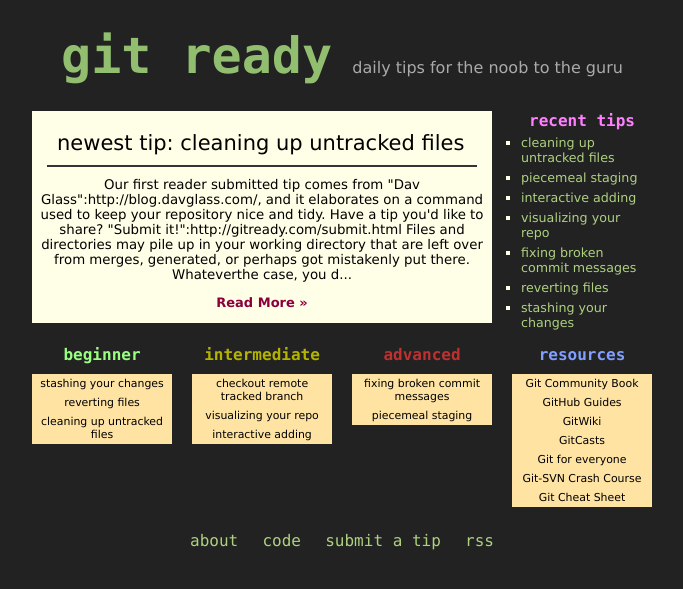
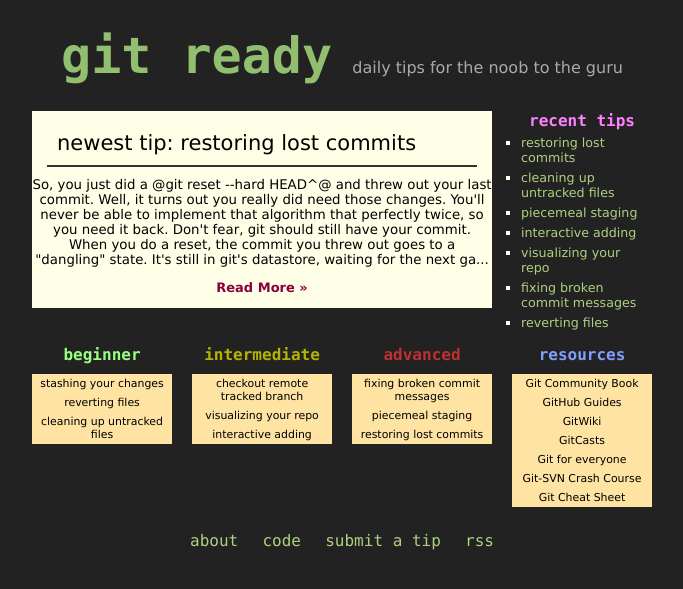
Before and after one commit to qrush/gitready, a Jekyll site: the page built from index.html, in a window 1280 px wide. Shown: the top 589 px of the page, without its empty margins (298-981 px from the left). Built offline with Jekyll 4.4.1, drawn with Linux system fonts in a browser that asks for light colours.

Commit message:
Saturday's post on restoring lost commits.

```diff
--- a/_layouts/default.html
+++ b/_layouts/default.html
@@ -36,6 +36,7 @@
       <h3 id="red">advanced</h3>
       <a href="/2009/01/12/fixing-broken-commit-messages.html">fixing broken commit messages</a>
       <a href="/2009/01/15/piecemeal-staging.html">piecemeal staging</a>
+      <a href="/2009/01/17/restoring-lost-commits.html">restoring lost commits</a>
     </div>
     <div class="grid_2 suffix_2 links">
       <h3 id="blue">resources</h3>
--- /dev/null
+++ b/_posts/2009-01-17-restoring-lost-commits.textile
@@ -0,0 +1,52 @@
+---
+layout: post
+title: restoring lost commits
+---
+
+So, you just did a @git reset --hard HEAD^@ and threw out your last commit. Well, it turns out you really did need those changes. You'll never be able to implement that algorithm that perfectly twice, so you need it back. Don't fear, git should still have your commit. When you do a reset, the commit you threw out goes to a "dangling" state. It's still in git's datastore, waiting for the next garbage collection to clean it up. So unless you've ran a @git gc@ since you tossed it, you should be in the clear to restore it.
+
+For these examples, I'm working with the "code for this blog":http://github.com/qrush/gitready. From the top, we just ran:
+
+<pre>
+$ git show-ref -h HEAD
+  7c61179cbe51c050c5520b4399f7b14eec943754 HEAD
+
+$ git reset --hard HEAD^
+  HEAD is now at 39ba87b Fixing about and submit pages so they don't look stupid
+
+$ git show-ref -h HEAD
+  39ba87bf28b5bb223feffafb59638f6f46908cac HEAD
+</pre>
+
+So our @HEAD@ has been backed up by one commit. At this point if we wanted it back we could just @git pull@, but we're assuming that only our local repository knows about the commit. We need the SHA1 of the commit so we can bring it back. We can prove that git knows about the commit still with the @fsck@ command:
+
+<pre>
+$ git fsck --lost-found
+  [... some blobs omitted ...]
+  dangling commit 7c61179cbe51c050c5520b4399f7b14eec943754
+</pre>
+
+You can also see the that git knows about the commit still by using the @reflog@ command:
+
+<pre>
+$ git reflog
+  39ba87b... HEAD@{0}: HEAD~1: updating HEAD
+  7c61179... HEAD@{1}: pull origin master: Fast forward
+  [... lots of other refs ...]
+</pre>
+
+So, we now have our SHA1: @7c61179@. If we want to get immediately apply it back onto our current branch, doing a @git merge@ will recover the commit:
+
+<pre>
+$ git merge 7c61179
+  Updating 39ba87b..7c61179
+  Fast forward
+    css/screen.css |    4 ++++
+    submit.html    |    4 ++--
+    2 files changed, 6 insertions(+), 2 deletions(-)
+</pre>
+
+
+This command will bring your lost changes back and make sure that @HEAD@ is pointing at the commit. From here you can continue to work as normal! You could also checkout the SHA1 into a new branch, but really a merge is the fastest and easiest way to restore that lost commit once you have the hash. If you have other ways let us know in the comments!
+
+If you want some more options on what to do in this situation, "Mathieu Martin's":http://programblings.com/ "illustrated guide to recovering lost commits with Git":http://programblings.com/2008/06/07/the-illustrated-guide-to-recovering-lost-commits-with-git has plenty for you.
--- a/css/screen.css
+++ b/css/screen.css
@@ -186,7 +186,7 @@
 
   /* standard */
 
-  #post pre {
+  pre {
     border: 1px solid #ddd;
     background-color: #eef;
     padding: 0 .4em;
@@ -195,7 +195,7 @@
     margin: 0 15px;
   }
 
-  #post code {
+  code {
     border: 1px solid #ddd;
     background-color: #eef;
     font-size: 95%;
```
